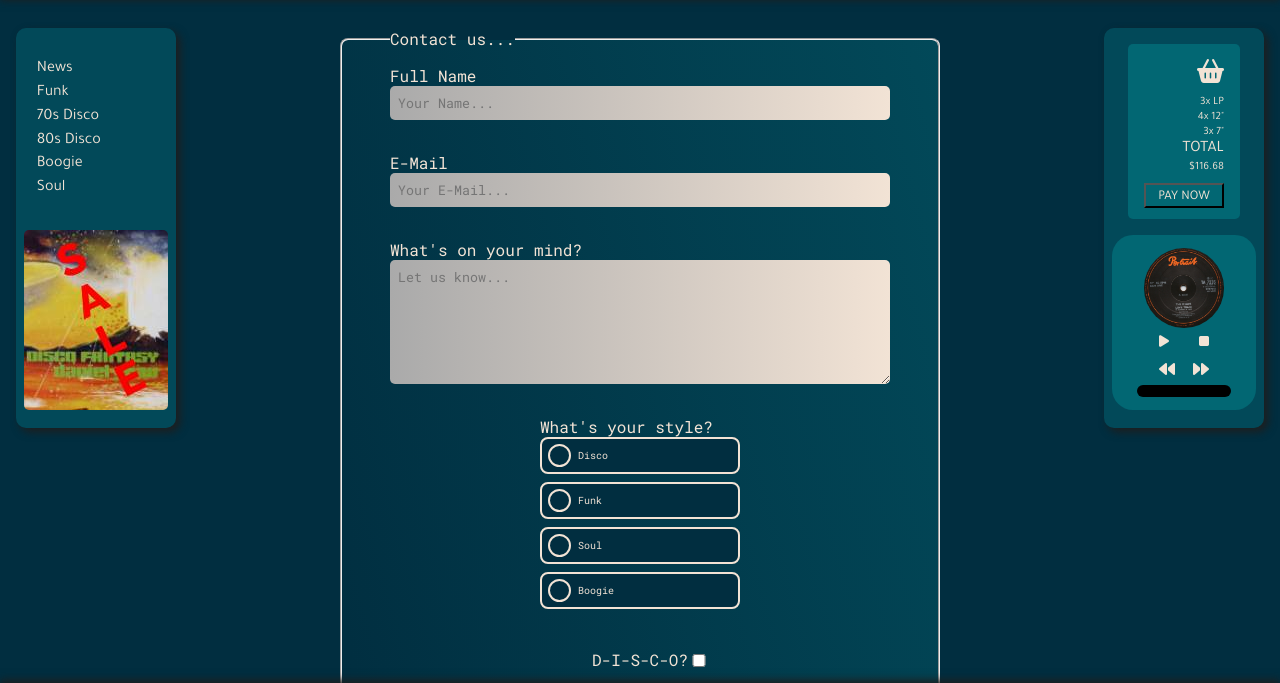
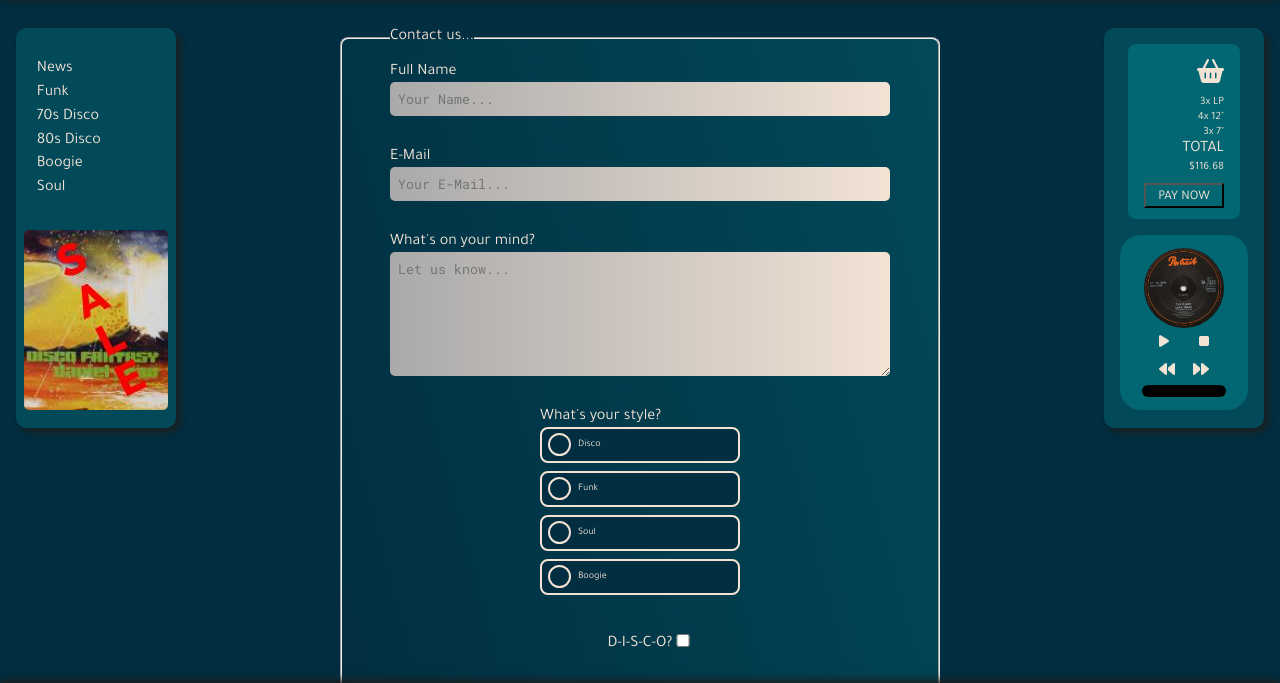
Before and after one commit to benNurtjipta/paradisegarage, a plain HTML site: page contact.html in a window 1280 px wide. Shown: the part 68-751 px from the top of the page. Drawn offline with Linux system fonts and the light colour scheme.

Commit message:
font change

```diff
--- a/style.css
+++ b/style.css
@@ -100,6 +100,7 @@ h1 {
   color: #f2e3d5;
   cursor: pointer;
   font-size: 1.5rem;
+  transition: text-shadow 0.3s ease;
 }
 
 h1:hover {
@@ -385,7 +386,7 @@ aside {
   width: 70%;
   height: 175px;
   background-color: var(--secondary);
-  border-radius: 5px;
+  border-radius: 8px;
   margin: 1rem auto;
   overflow: hidden;
   padding: 1rem;
@@ -410,7 +411,7 @@ aside {
 }
 
 .sideplayer {
-  width: 90%;
+  width: 80%;
   height: 175px;
   margin: 1rem auto;
   overflow: hidden;
@@ -496,12 +497,12 @@ fieldset {
 legend {
   color: var(--highlightc);
   margin-left: 2rem;
-  font-family: "Roboto Mono", monospace;
+  font-family: "Tajawal", sans-serif;
 }
 
 fieldset label {
   color: var(--highlightc);
-  font-family: "Roboto Mono", monospace;
+  font-family: "Tajawal", sans-serif;
 }
 fieldset div {
   display: flex;
@@ -539,8 +540,8 @@ textarea {
 
 #shadow-checkbox {
   position: absolute;
-  top: 605px;
-  left: 1.5rem;
+  top: 587px;
+  left: -0.4rem;
 }
 
 /* radioboxes */
@@ -551,7 +552,7 @@ textarea {
   justify-content: center;
 }
 h3 {
-  font-family: "Roboto Mono", monospace;
+  font-family: "Tajawal", sans-serif;
   color: var(--highlightc);
   font-size: 1rem;
   font-weight: 400;
@@ -651,8 +652,8 @@ h3 {
   }
 
   #shadow-checkbox {
-    top: 605px;
-    left: 6.7rem;
+    top: 587px;
+    left: 5.7rem;
   }
   input,
   textarea {
```
Also changed, not shown: contact.html (+1 -4 lines), index.html (+4 -0 lines).
